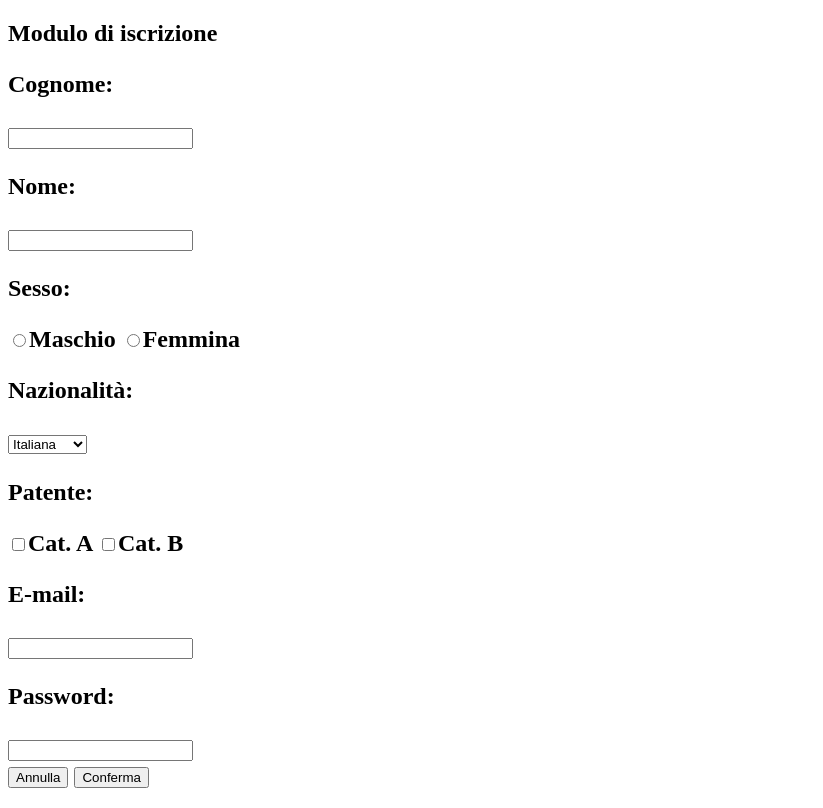
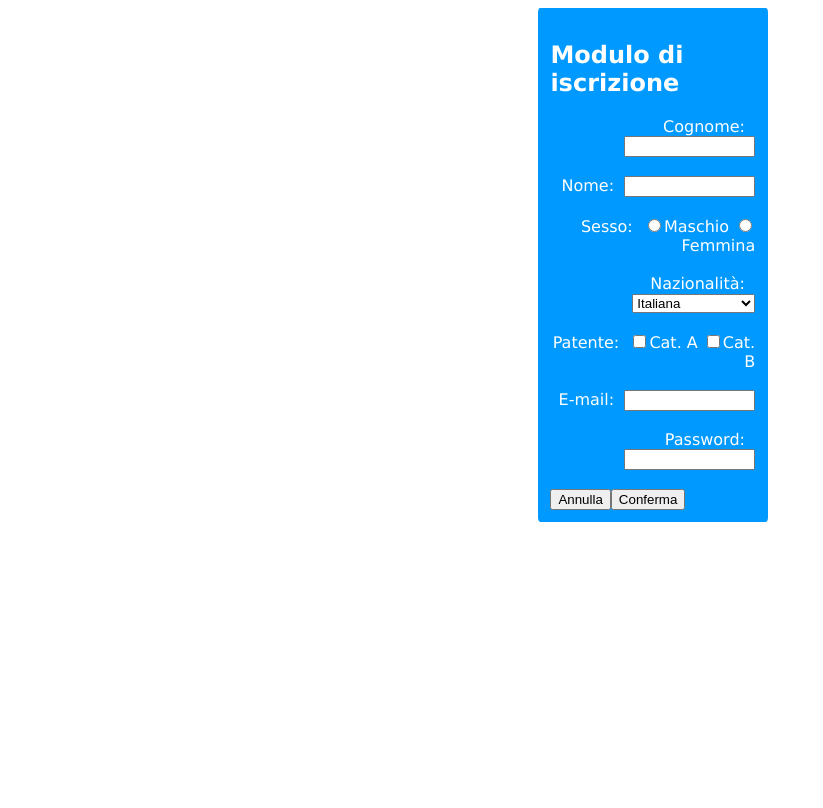
Before and after one commit to FiordiStefano/php_prova, a PHP site: page /registrazione.php in a window 1280 px wide. Shown: the whole page, without its empty margins (0-823 px from the left). After the commit the page ends 522 px from the top, so only its background shows below. Run offline with PHP 8.4, Linux system fonts and the light colour scheme.

Commit message:
registrazione.php style

```diff
--- a/registrazione.php
+++ b/registrazione.php
@@ -1,35 +1,50 @@
 <!DOCTYPE HTML>
-<?php
-  if(!isset($_POST["conferma"]))
-  {
-    $titolo="<h2>Modulo di iscrizione<h2>";
-    $cognome="<p>Cognome:</p><input type=\"text\" name=\"cognome\">";
-    $nome="<p>Nome:</p><input type=\"text\" name=\"nome\">";
-    $sesso="<p>Sesso:</p><input type=\"radio\" name=\"sesso\" value=\"maschio\">Maschio <input type=\"radio\" name=\"sesso\" value=\"femmina\">Femmina";
-    $nazionalita="<p>Nazionalit&agrave:</p><select name=\"nazionalita\"><option value=\"italiana\">Italiana</option><option value=\"francese\">Francese</option><option value=\"spagnola\">Spagnola</option><option value=\"tedesca\">Tedesca</option></select>";
-    $patente="<p>Patente:</p><input type=\"checkbox\" name=\"catA\" value=\"catA\">Cat. A <input type=\"checkbox\" name=\"catB\" value=\"catB\">Cat. B";
-    $email="<p>E-mail:</p><input type=\"text\" name=\"email\">";
-    $password="<p>Password:</p><input type=\"password\" name=\"password\">";
-    $form=$cognome . $nome . $sesso . $nazionalita . $patente . $email . $password;
-  }
-  else
-  {
-    $titolo="<h2>Riepilogo dati<h2>";
-    $text="hidden";
-    $radio="hidden";
-    $select=$_POST["nazionalita"];
-    $checkbox="hidden";
-    $password="hidden";
-  }
-?>
 <head>
-
+  <style>
+    #inserimento
+    {
+      position: absolute;
+      width: 16%;
+      left: 42%;
+      background-color: #0099ff;
+      border-radius: 1% 1%;
+      padding: 1%;
+      color: white;
+      font-family: Verdana, sans-serif;
+    }
+    #registrazione
+    {
+      text-align: right;
+    }
+    label
+    {
+      margin-right: 5%;
+    }
+    select, [type=text], [type=password]
+    {
+      width: 60%;
+    }
+  </style>
 </head>
 <body>
-  <?php echo $titolo; ?>
-  <form action="" method="post">
-    <?php echo $form; ?>
-    <br>
-    <input type="submit" name="annulla" value="Annulla"> <input type="submit" name="conferma" value="Conferma">
-  </form>
+  <div id="inserimento">
+    <h2>Modulo di iscrizione</h2>
+    <form id="registrazione" action="" method="post">
+      <label>Cognome:</label><input type="text" name="cognome">
+      <br><br>
+      <label>Nome:</label><input type="text" name="nome">
+      <br><br>
+      <label>Sesso:</label><input type="radio" name="sesso" value="maschio">Maschio <input type="radio" name="sesso" value="femmina">Femmina
+      <br><br>
+      <label>Nazionalit&agrave:</label><select name="nazionalita"><option value="italiana">Italiana</option><option value="francese">Francese</option><option value="spagnola">Spagnola</option><option value="tedesca">Tedesca</option></select>
+      <br><br>
+      <label>Patente:</label><input type="checkbox" name="catA" value="catA">Cat. A <input type="checkbox" name="catB" value="catB">Cat. B
+      <br><br>
+      <label>E-mail:</label><input type="text" name="email">
+      <br><br>
+      <label>Password:</label><input type="password" name="password">
+      <br><br>
+    </form>
+    <button>Annulla</button><button>Conferma</button>
+  </div>
 </body>
```
Also changed, not shown: index.php (+15 -2 lines).
